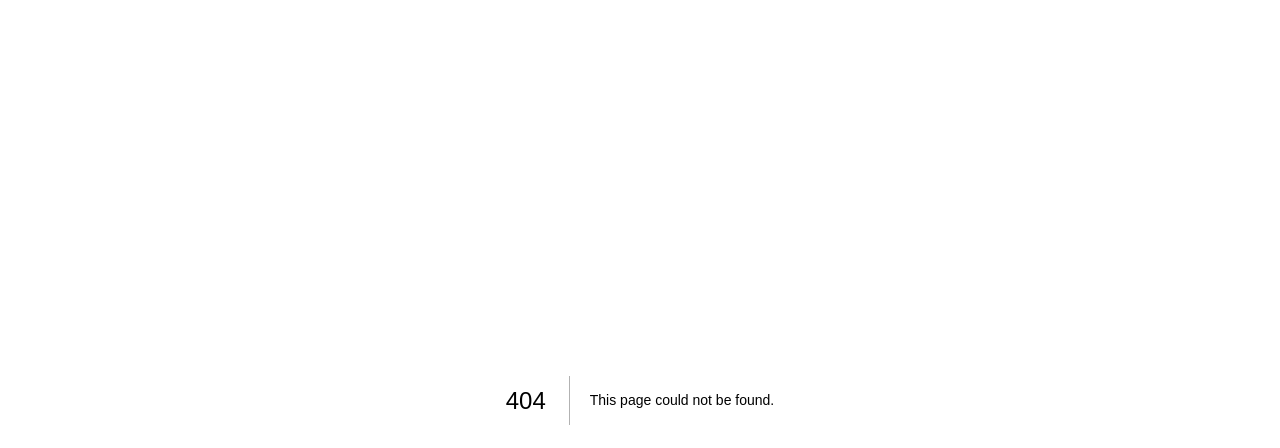
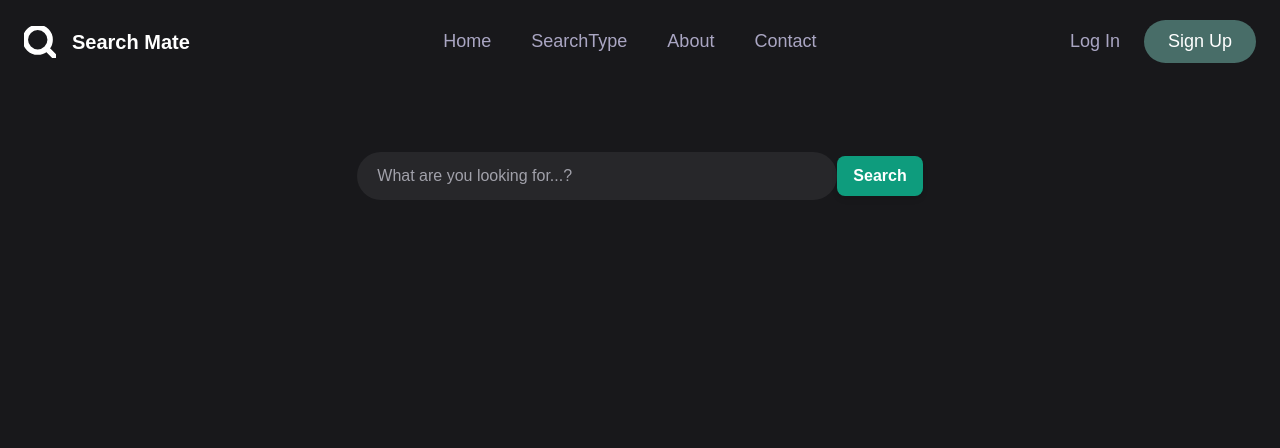
Before and after one commit to adelelwan24/Semantic-Search-project, a Next.js app in the folder client/: page /Videos in a window 1280 px wide. Before the commit this address had no page. Shown: the top 448 px of the page. Built offline with nearby package versions, Linux system fonts and the light colour scheme.

Commit message:
Add search task and abuelNasr will modify it and when i wake up he will tell me what he done

```diff
--- /dev/null
+++ b/client/src/components/Posts.jsx
@@ -0,0 +1,27 @@
+import Image from "next/image";
+
+const Posts = ({ posts }) => {
+  return (
+    <>
+      {posts.map((post) => (
+        <div className="flex p-3 gap-4 my-3 rounded-xl border-[1px] border-zinc-600 w-3/4">
+          <div>
+            <Image
+              src={post.author.imageUrl || ""}
+              alt="avatar"
+              height={52}
+              width={52}
+              className="rounded-full"
+            />
+          </div>
+          <div className="flex flex-col gap-2">
+            <span className="text-xl font-semibold">{post.author.name}</span>
+            <span className="text-lg font-light">{post.body}</span>
+          </div>
+        </div>
+      ))}
+    </>
+  );
+};
+
+export default Posts;
--- /dev/null
+++ b/client/src/components/SearchBar.jsx
@@ -0,0 +1,51 @@
+import { useRouter } from "next/router";
+import { useState, useEffect } from "react";
+
+const Search = () => {
+  const router = useRouter();
+  const [searchQuery, setSearchQuery] = useState("");
+  const [searchResults, setSearchResults] = useState([]);
+
+  useEffect(() => {
+    const searchParams = new URLSearchParams(router.query);
+    const query = searchParams.get("q");
+
+    if (query) {
+      setSearchQuery(query);
+      // Perform search based on the query
+      // and update the searchResults state
+    }
+  }, [router.query]);
+
+  const handleSearch = (event) => {
+    event.preventDefault();
+
+    // Update the URL with the search query
+    router.push(`/video?query=${searchQuery}`);
+    // Perform search based on the searchQuery state
+    // and update the searchResults state
+  };
+
+  return (
+    <div>
+      <form onSubmit={handleSearch}>
+        <input
+          className="px-5 py-1 w-[480px] sm:px-5 sm:py-3 flex-1 text-zinc-200 bg-zinc-800 focus:bg-black rounded-full focus:outline-none focus:ring-[1px] focus:ring-[#0e9c7d] placeholder:text-zinc-400"
+          type="text"
+          placeholder="What are you looking for...?"
+          value={searchQuery}
+          onChange={(event) => setSearchQuery(event.target.value)}
+        />
+        <button type="submit" class="px-4 py-2 bg-[#0e9c7d] text-white font-semibold rounded-lg shadow-md hover:bg-[#0a5344] focus:outline-none focus:ring-2 focus:ring-blue-400 focus:ring-opacity-75">
+  Search
+</button>
+
+      </form>
+      {searchResults.map((result) => (
+        <div key={result.id}>{result.title}</div>
+      ))}
+    </div>
+  );
+};
+
+export default Search;
--- /dev/null
+++ b/client/src/components/SearchResult.jsx
@@ -0,0 +1,52 @@
+import { useRouter } from 'next/router';
+import { useSearchParams } from 'next/dist/client/search';
+import useSWR from 'swr';
+import Spinner from '../components/Spinner';
+import Posts from '../components/Posts';
+
+const fetchPosts = async (url) => {
+  const response = await fetch(url);
+
+  if (!response.ok) {
+    throw new Error('Failed to fetch posts');
+  }
+
+  return response.json();
+};
+
+const SearchPage = () => {
+  const router = useRouter();
+  const search = useSearchParams();
+  const searchQuery = search ? search.get('q') : null;
+
+  const encodedSearchQuery = encodeURI(searchQuery || '');
+
+  const { data, error } = useSWR(
+    `/api/search?q=${encodedSearchQuery}`,
+    fetchPosts,
+    { revalidateOnFocus: false }
+  );
+
+  if (!encodedSearchQuery) {
+    router.push('/');
+    return null;
+  }
+
+  if (error) {
+    return <div>Error: {error.message}</div>;
+  }
+
+  if (!data) {
+    return <Spinner />;
+  }
+
+  return (
+    <div className="text-xl">
+      Showing results for:{' '}
+      <span className="font-semibold">{searchQuery}</span>
+      <Posts posts={data.posts} />
+    </div>
+  );
+};
+
+export default SearchPage;
--- /dev/null
+++ b/client/src/components/Spinner.jsx
@@ -0,0 +1,25 @@
+const Spinner = () => {
+    return (
+      <div role="status">
+        <svg
+          aria-hidden="true"
+          className={`mr-2 w-8 h-8 animate-spin fill-green-300 text-green-700`}
+          viewBox="0 0 100 101"
+          fill="none"
+          xmlns="http://www.w3.org/2000/svg"
+        >
+          <path
+            d="M100 50.5908C100 78.2051 77.6142 100.591 50 100.591C22.3858 100.591 0 78.2051 0 50.5908C0 22.9766 22.3858 0.59082 50 0.59082C77.6142 0.59082 100 22.9766 100 50.5908ZM9.08144 50.5908C9.08144 73.1895 27.4013 91.5094 50 91.5094C72.5987 91.5094 90.9186 73.1895 90.9186 50.5908C90.9186 27.9921 72.5987 9.67226 50 9.67226C27.4013 9.67226 9.08144 27.9921 9.08144 50.5908Z"
+            fill="currentColor"
+          />
+          <path
+            d="M93.9676 39.0409C96.393 38.4038 97.8624 35.9116 97.0079 33.5539C95.2932 28.8227 92.871 24.3692 89.8167 20.348C85.8452 15.1192 80.8826 10.7238 75.2124 7.41289C69.5422 4.10194 63.2754 1.94025 56.7698 1.05124C51.7666 0.367541 46.6976 0.446843 41.7345 1.27873C39.2613 1.69328 37.813 4.19778 38.4501 6.62326C39.0873 9.04874 41.5694 10.4717 44.0505 10.1071C47.8511 9.54855 51.7191 9.52689 55.5402 10.0491C60.8642 10.7766 65.9928 12.5457 70.6331 15.2552C75.2735 17.9648 79.3347 21.5619 82.5849 25.841C84.9175 28.9121 86.7997 32.2913 88.1811 35.8758C89.083 38.2158 91.5421 39.6781 93.9676 39.0409Z"
+            fill="currentFill"
+          />
+        </svg>
+        <span className="sr-only">Loading...</span>
+      </div>
+    );
+  };
+
+  export default Spinner;
--- /dev/null
+++ b/client/src/components/VideoBox.jsx
@@ -0,0 +1,17 @@
+const VideoBox = ({ video }) => {
+    return (
+      <div className="bg-white rounded-lg shadow-md overflow-hidden  max-w-3xl mx-auto px-4 py-8 ">
+        <img
+          src='/video.png'
+          alt='video'
+          className="w-full h-80 object-cover"
+        />
+        <div className="px-2">
+          <h2 className="text-lg font-medium mb-2">videos</h2>
+          <p className="text-gray-500 text-sm">search in our videos</p>
+        </div>
+      </div>
+    );
+  };
+
+  export default VideoBox;
--- /dev/null
+++ b/client/src/pages/Videos.jsx
@@ -0,0 +1,30 @@
+import Link from "next/link";
+import { useState,useEffect } from "react";
+
+import  Header  from "../components/Header";
+import SearchBar from '../components/SearchBar';
+import VideoBox from "@/components/VideoBox";
+
+import React from "react";
+import Head from "next/head";
+
+const VideoSearch = ({ children }) => {
+  return (
+    <>
+      <Header/>
+      <Head>
+        <title>Video Search</title>
+      </Head>
+      <div className="bg-zinc-900 text-zinc-200 h-screen py-32">
+        <div className="flex flex-col gap-10 items-center p-6">
+          <SearchBar />
+          <div className="flex flex-col items-center w-full">
+            {children}
+          </div>
+        </div>
+      </div>
+    </>
+  );
+};
+
+export default VideoSearch;
```
